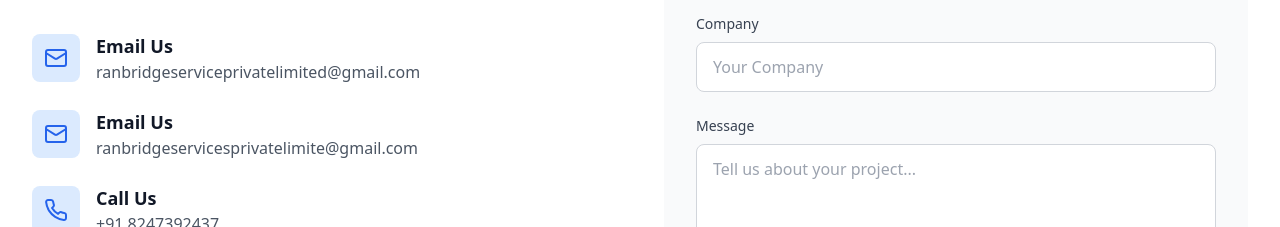
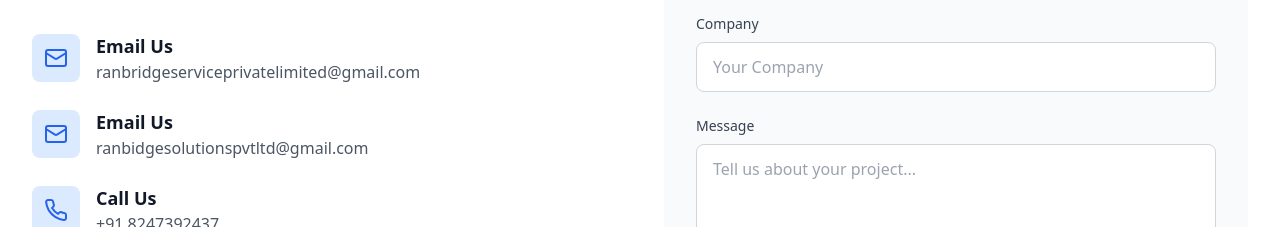
Before and after one commit to Rgopi143/RANBRIDGE-SERVICES-PRIVATE-LIMITED, a React (Vite) app: page / in a window 1280 px wide. Shown: the part 2840-3067 px from the top of the page. Built offline with nearby package versions, Linux system fonts and the light colour scheme.

Commit message:
Update Contact.tsx

```diff
--- a/src/components/Contact.tsx
+++ b/src/components/Contact.tsx
@@ -39,7 +39,7 @@ const Contact = () => {
     {
       icon: Mail,
       title: 'Email Us',
-      info: 'ranbridgeservicesprivatelimite@gmail.com',
+      info: 'ranbidgesolutionspvtltd@gmail.com',
       link: 'mailto:ranbridgeservicesprivatelimite@gmail.com'
     },
     {
@@ -52,7 +52,7 @@ const Contact = () => {
       icon: MapPin,
       title: 'Visit Us',
       info: 'T Hub Phase 2 20, Inorbit Mall Road, Vittal Rao Nagar, Madhapur, Madhapur, Telangana - 500081 India',
-      link: 'mailto:ranbridgeserviceprivatelimited@gmail.com?subject=Visit%20Request'
+      link: 'mailto:ranbidgesolutionspvtltd@gmail.com?subject=Visit%20Request'
     }
   ];
 
```
